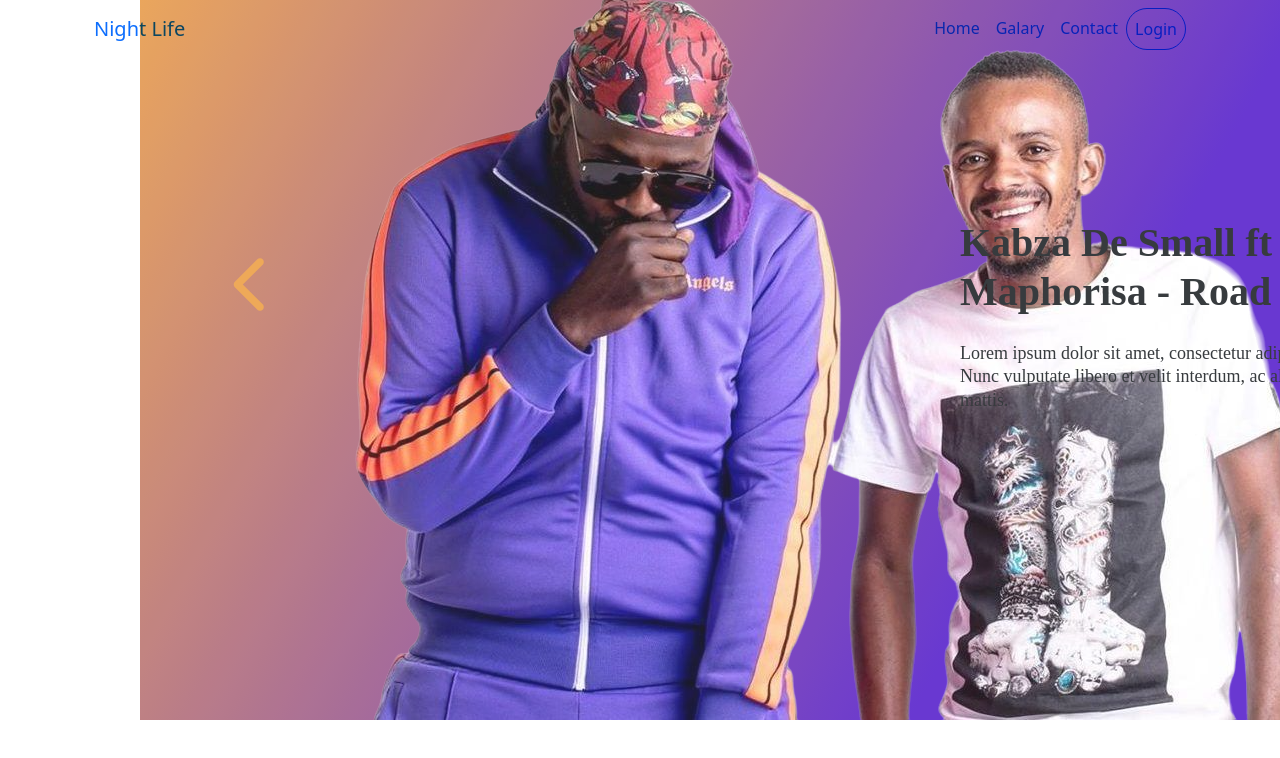
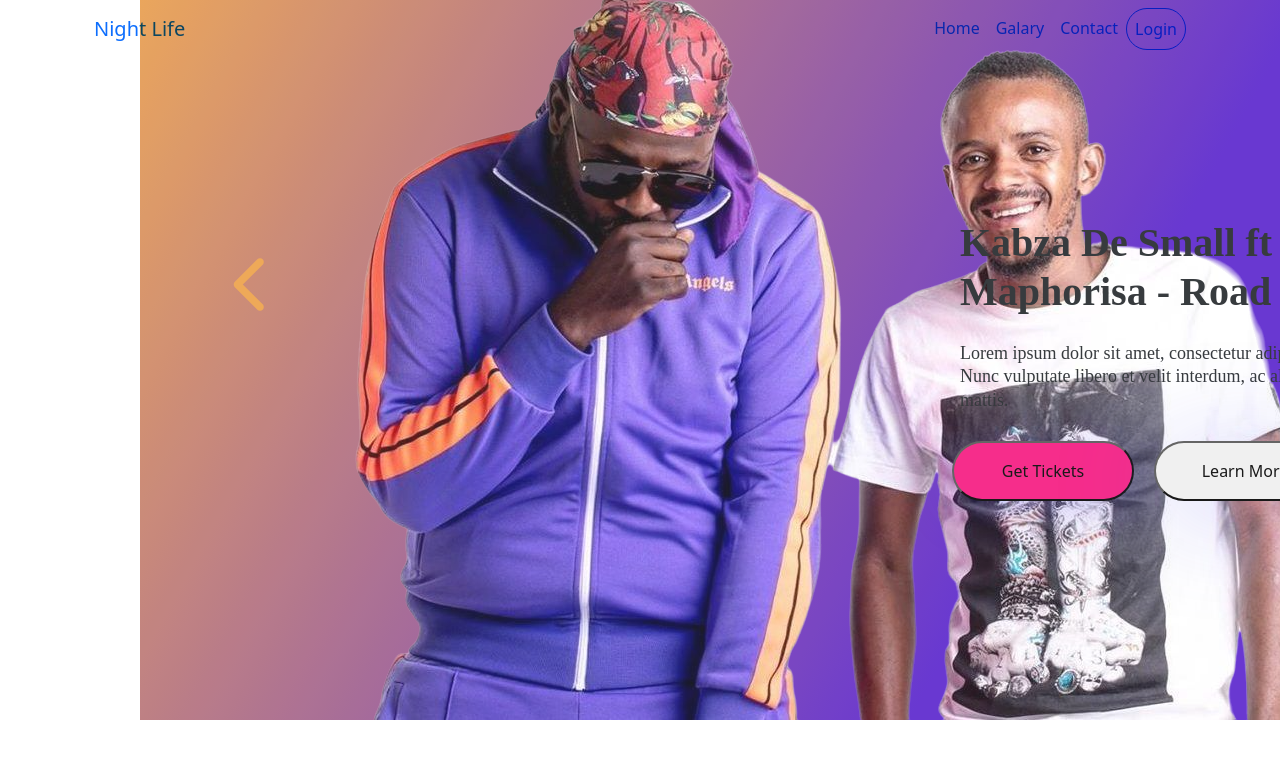
Before and after one commit to diphokoo/NightLife, a Vue app: page / in a window 1280 px wide. Shown: the top 758 px of the page. Built offline with nearby package versions, Linux system fonts and the light colour scheme.

Commit message:
group 32 learn more

```diff
--- a/src/components/Header.vue
+++ b/src/components/Header.vue
@@ -6,6 +6,10 @@
 
         <h2 class="subheader"> Kabza De Small ft Maphorisa - Road Trip </h2>
         <p class="dscP">Lorem ipsum dolor sit amet, consectetur adipiscing elit. Nunc vulputate libero et velit interdum, ac aliquet odio mattis.</p>
+
+        <button class="tickets">Get Tickets</button>
+        <button class="learn">Learn More</button>
+
     </div>
 </template>
 
@@ -68,6 +72,31 @@
         /* or 23px */
     }
 
+    .tickets {
+        position: absolute;
+        width: 182px;
+        height: 60px;
+        left: 812px;
+        top: 441px;
+
+        background: #F5167E;
+        box-shadow: 0px 10px 50px rgba(61, 55, 241, 0.25);
+        border-radius: 50px;
+    }
+
+    .learn {
+        box-sizing: border-box;
+
+        position: absolute;
+        width: 182px;
+        height: 60px;
+        left: 1014px;
+        top: 441px;
+
+
+        filter: drop-shadow(0px 10px 50px rgba(61, 55, 241, 0.25));
+        border-radius: 50px;
+            }
     </style>
 <script>
     export default {
```
